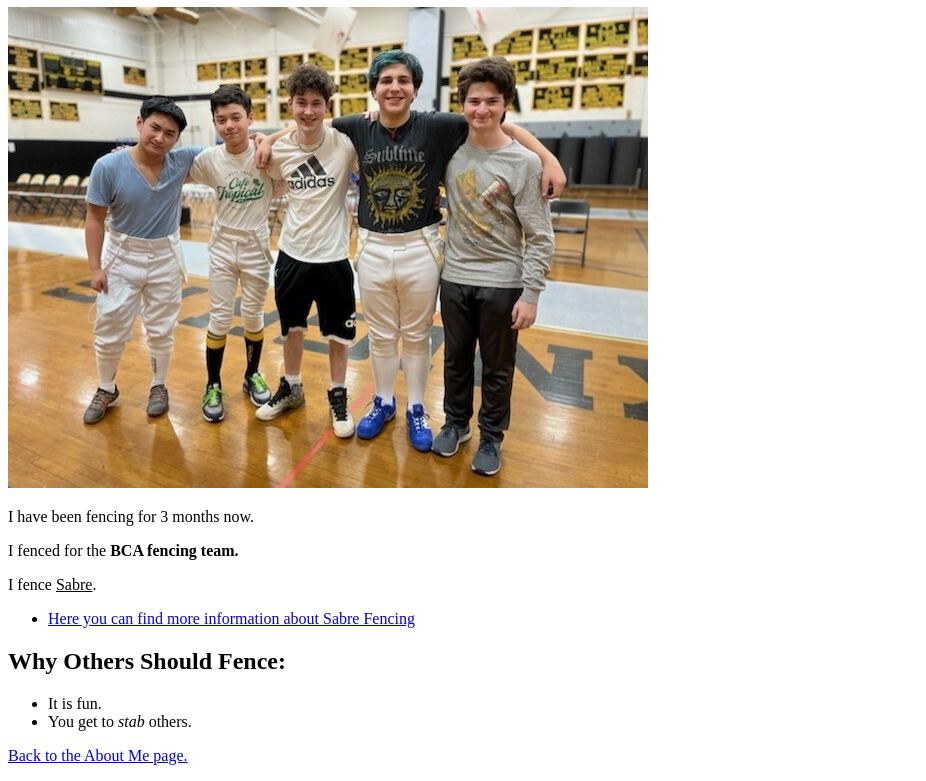
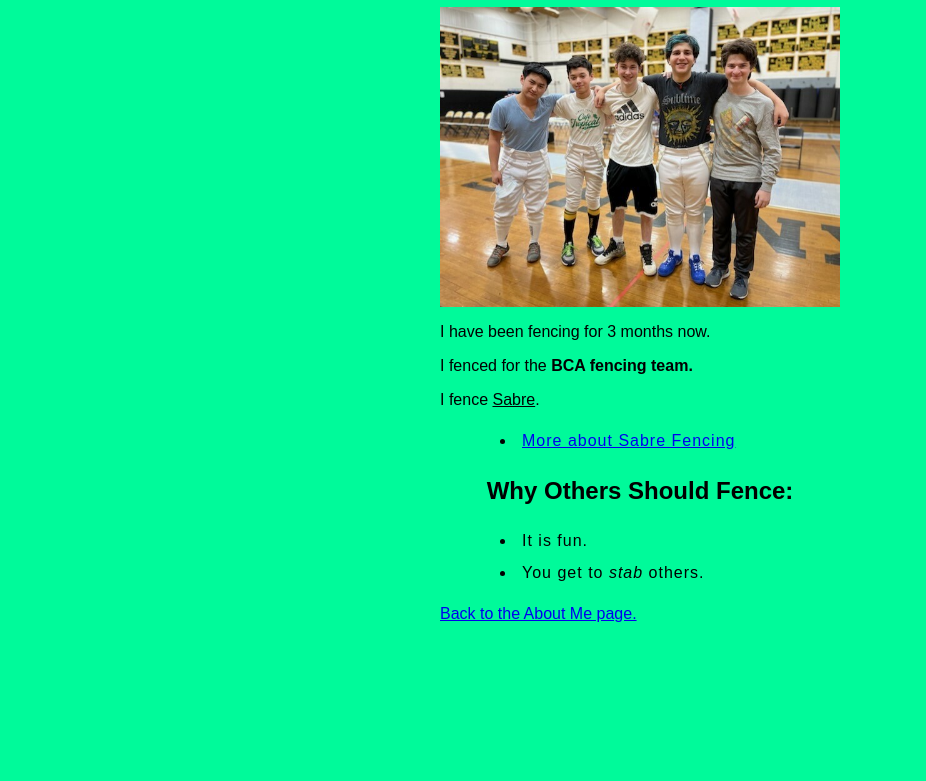
Before and after one commit to TKDPenguin/FirstWebsite, a plain HTML site: page fencingPage.html in a window 1280 px wide. Shown: the part 73-854 px from the top of the page, without its empty margins (0-926 px from the left). After the commit the page ends 800 px from the top, so only its background shows below. Drawn offline with Linux system fonts and the light colour scheme.

Commit message:
added css

```diff
--- a/fencingPage.html
+++ b/fencingPage.html
@@ -2,17 +2,23 @@
 <html>
     <head>
         <title>Jacob and Fencing</title>
+        <link href = "styles/main.css" rel = "stylesheet"/>
+        <link href = "styles/style.css" rel = "stylesheet"/>
+        <link href="https://fonts.google.com/share?selection.family=Hubballi"/>
+        <meta charset="utf-8">
+        <meta name = "description"
+              content="A little bit about me.">
     </head>
     <body>
-        <h1>About My Fencing Experience:</h1>
-        <img src = "FreshmanSabreTeam.jpg" alt = "Picture of the 2025 BCA Sabre Squad" title="A picture of the BCA Sabre Squad">
+        <h1 class="centered">About My Fencing Experience:</h1>
+        <img id="rectanglepic" src = "FreshmanSabreTeam.jpg" alt = "Picture of the 2025 BCA Sabre Squad" title="A picture of the BCA Sabre Squad">
         <p>I have been fencing for 3 months now.</p>
         <p>I fenced for the <strong>BCA fencing team.</strong></p>
         <p>I fence <u>Sabre</u>.</p>
         <ul>
-            <li><a href="https://fencinginsider.com/sabre/" target = "_blank">Here you can find more information about Sabre Fencing</a></li>
+            <li><a href="https://fencinginsider.com/sabre/" target = "_blank">More about Sabre Fencing</a></li>
         </ul>
-        <h2>Why Others Should Fence:</h2>
+        <h2 class="centered">Why Others Should Fence:</h2>
         <ul>
             <li>It is fun.</li>
             <li>You get to <em>stab </em>others.</li>
--- a/main.css
+++ /dev/null
@@ -1,4 +0,0 @@
-.photo{
-    height: 300;
-    width: 300;
-}
--- /dev/null
+++ b/styles/aboutstyle.css
@@ -0,0 +1,28 @@
+p {
+    font-size: 16px;
+    line-height: 2;
+    letter-spacing: 1px;
+    text-align: center;
+}
+li {
+    font-size: 16px;
+    line-height: 2;
+    letter-spacing: 1px;
+}
+ul {
+    list-style-position: inside;
+    text-indent: 120px;
+}
+h1 {
+    font-size:60px;
+    text-align: center;
+}
+h2 {
+    text-align:center;
+}
+img {
+    height: 300px;
+    max-width: 300px;
+    display:block;
+    margin:0 auto;
+}
--- /dev/null
+++ b/styles/main.css
@@ -0,0 +1,8 @@
+html {
+    font-family: Hubballi, sans-serif;
+    background-color: mediumspringgreen;
+}
+body {
+    width: 600px;
+    margin:0 auto;
+}
--- /dev/null
+++ b/styles/style.css
@@ -0,0 +1,21 @@
+#rectanglepic {
+    height:300px;
+    width:400px;
+    display:block;
+    margin:0 auto;
+}
+p {
+    text-indent:100px;
+}
+.centered {
+    text-align: center;
+}
+li {
+    font-size: 16px;
+    line-height: 2;
+    letter-spacing: 1px;
+}
+ul {
+    list-style-position: inside;
+    text-indent: 120px;
+}
```
Also changed, not shown: index.html (+4 -1 lines).
